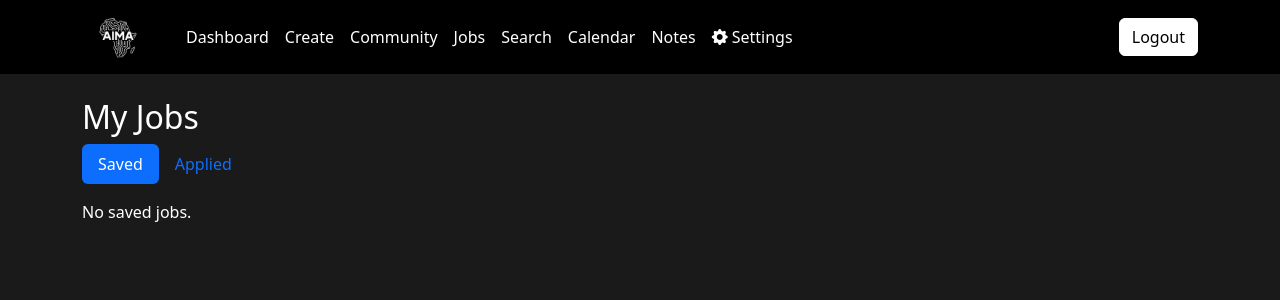
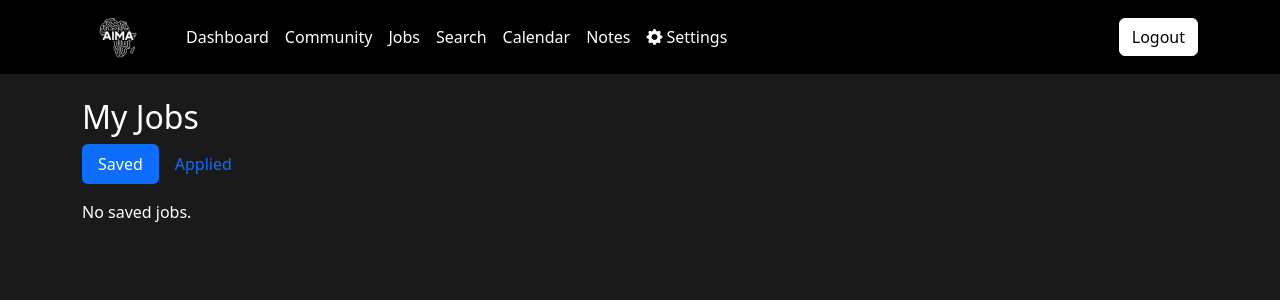
Before and after one commit to MEC-EAGLE/AIMA, a React (Vite) app in the folder myapp/: page /dashboard in a window 1280 px wide. Shown: the top 300 px of the page. Built offline with nearby package versions, Linux system fonts and the light colour scheme; data requests are answered from the project's data file; sample sign-in values are in the browser's storage.

Commit message:
Show Create tab only for organizations

```diff
--- a/myapp/src/components/Nav.tsx
+++ b/myapp/src/components/Nav.tsx
@@ -30,11 +30,13 @@ export default function Nav() {
                 Dashboard
               </Link>
             </li>
-            <li className="nav-item">
-              <Link className="nav-link" to="/create">
-                Create
-              </Link>
-            </li>
+            {me && me.type === 'org' && (
+              <li className="nav-item">
+                <Link className="nav-link" to="/create">
+                  Create
+                </Link>
+              </li>
+            )}
             <li className="nav-item">
               <Link className="nav-link" to="/community">
                 Community
```
